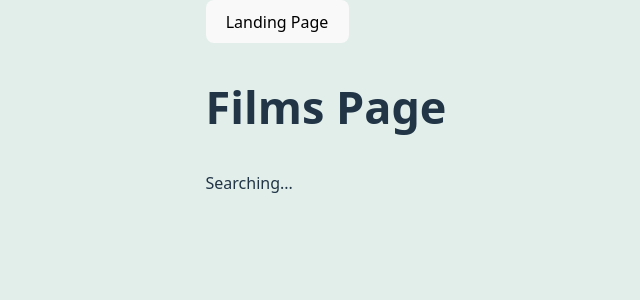
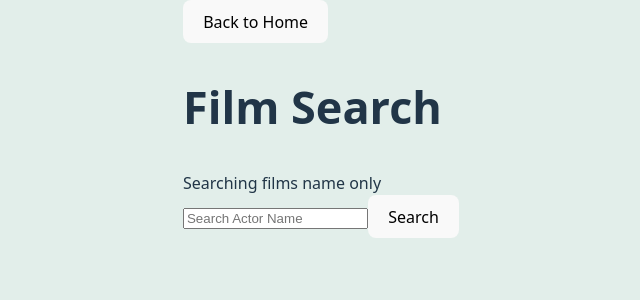
Before and after one commit to mdse789/CS490-project, a React app in the folder frontend/: page / in a window 1280 px wide. Both pictures are taken after a click on the button "Films". Shown: the top 300 px of the page, without its empty margins (314-954 px from the left). Built offline with nearby package versions, Linux system fonts and the light colour scheme; the HTML template or start-up script is replaced by a standard one.

Commit message:
search for movies name only

```diff
--- a/frontend/src/FilmsPage.jsx
+++ b/frontend/src/FilmsPage.jsx
@@ -1,17 +1,43 @@
 import { useEffect, useState } from "react";
 
-/* User wants search for a film by name, name of an actor or genre */
 function FilmsPage({ onBack }) {
   const [searchTerm, setSearchTerm] = useState("");
+  const [films, setFilms] = useState([]);
+
+  const fetchFilms = (query = "") => {
+    fetch(`http://localhost:5000/api/films?search=${query}`)
+      .then((res) => res.json())
+      .then((data) => setFilms(data))
+      .catch((err) => console.error("Error fetching films:", err));
+  };
 
   return (
-   <div>
+ <div>
+<div className="films-page-container">
+      <button onClick={onBack}>Back to Home</button>
+      <h1>Film Search</h1>
+      <p1>Searching films name only</p1>
+      <div className="search-bar">
+        <input
+          type="text"
+          placeholder="Search Actor Name"
+          value={searchTerm}
+          onChange={(e) => setSearchTerm(e.target.value)}
+        />
+        <button onClick={() => fetchFilms(searchTerm)}>Search</button>
+      </div>
 
-      <button onClick={onBack}>Landing Page</button>
+      <div className="results-list">
+        {films.map((film) => (
+          <div key={film.id} className="film-card">
+            <h3>{film.title} ({film.year})</h3>
+            <p>{film.description}</p>
+          </div>
+        ))}
+      </div>
+    </div>
 
-      <h1>Films Page</h1>
-      <p>Searching...</p>
-    </div>
+ </div>
   );
 }
 
```
